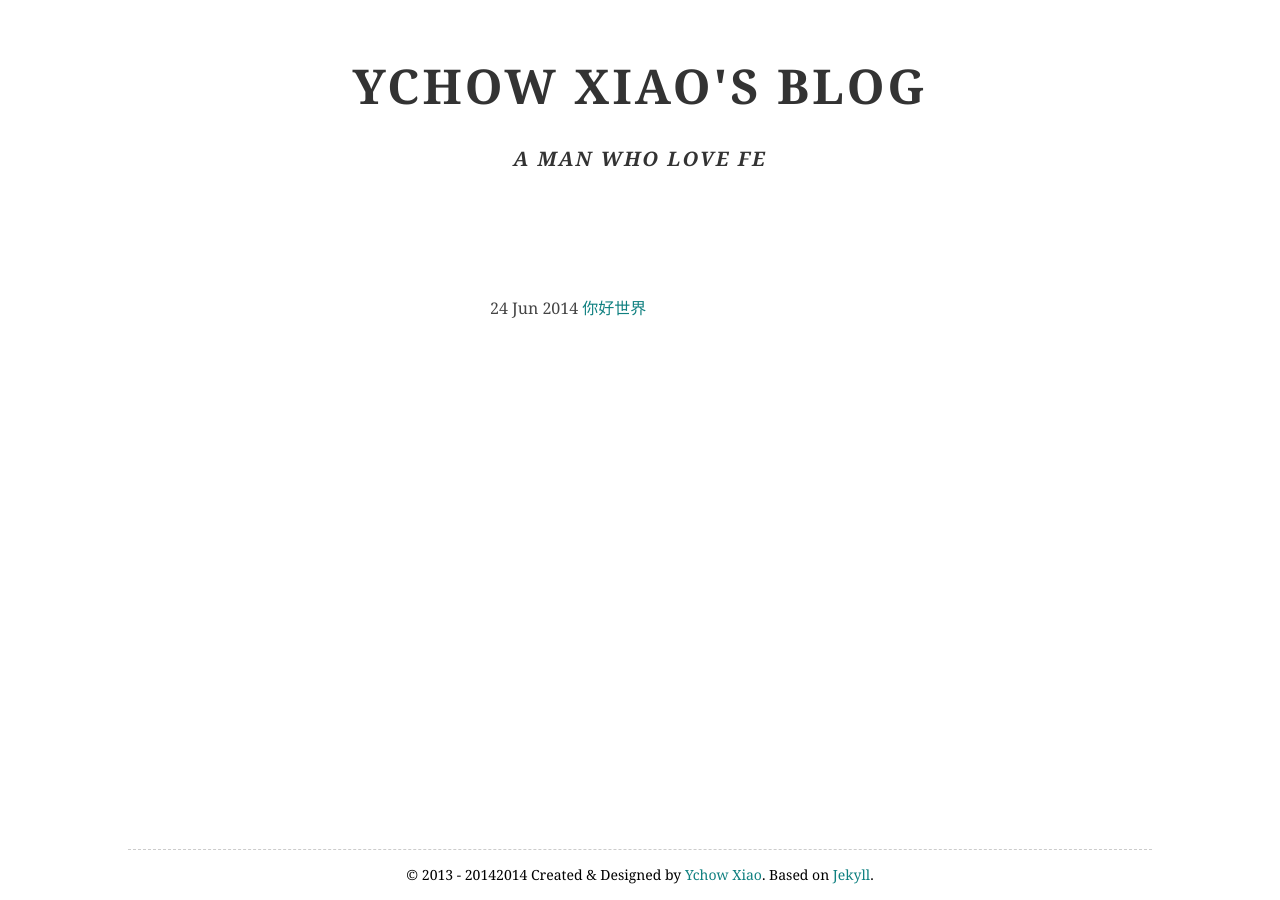
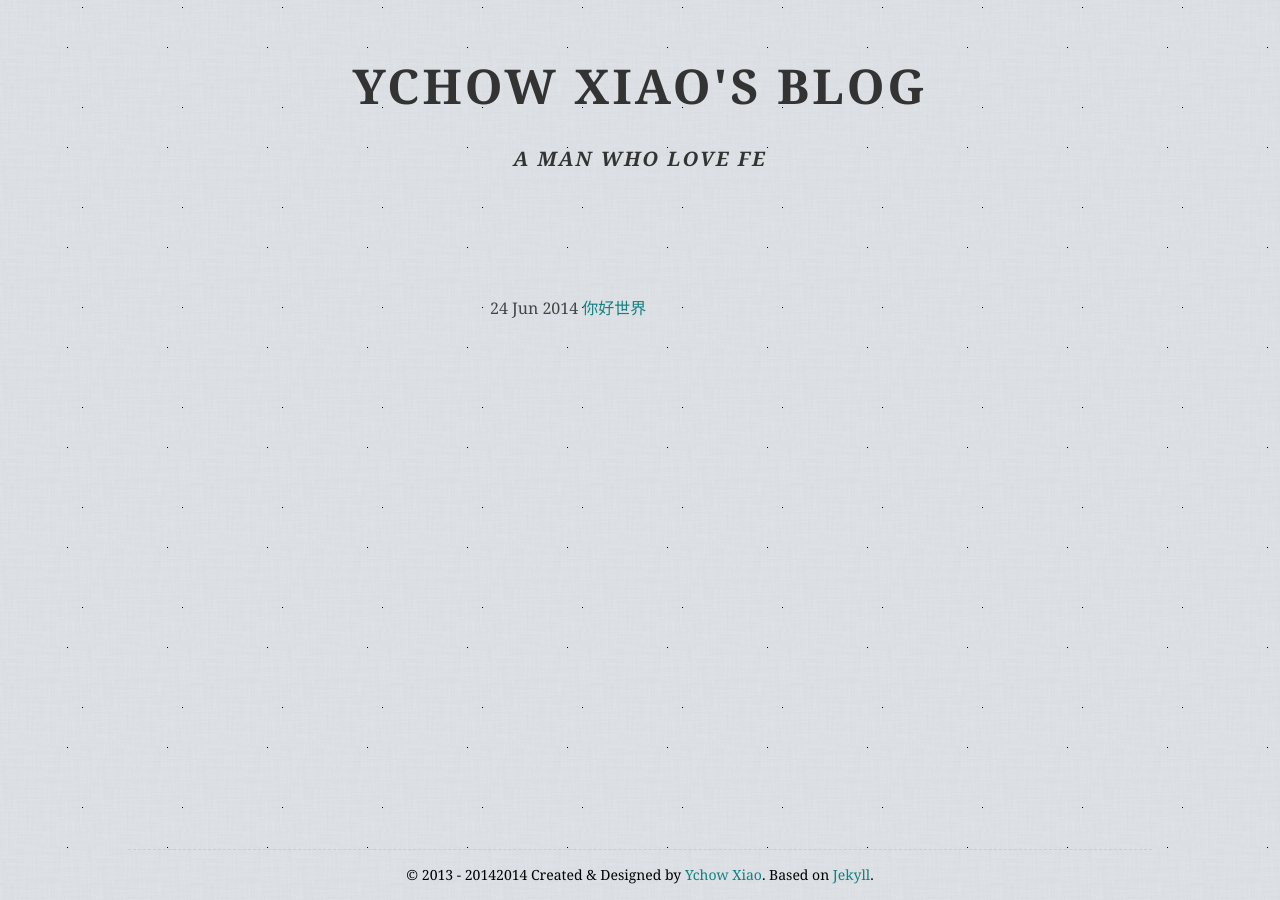
Before and after one commit to kai517/ychowxiao, a Jekyll site: the page built from index.html, in a window 1280 px wide. Built offline with Jekyll 4.4.1, drawn with Linux system fonts in a browser that asks for light colours.

Commit message:
Update main.css

```diff
--- a/css/main.css
+++ b/css/main.css
@@ -5,7 +5,7 @@
 * Author : YchowXiao
 * Contect : yuanzhouxiao@foxmail.com
 **********************************************/
-body{font-family:Georgia, Garamond, "Times New Roman", Times, serif;color:#444;}
+body{font-family:Georgia, Garamond, "Times New Roman", Times, serif;color:#444;background:url("/images/bg-body.png") repeat;}
 
 article,
 aside,
```
